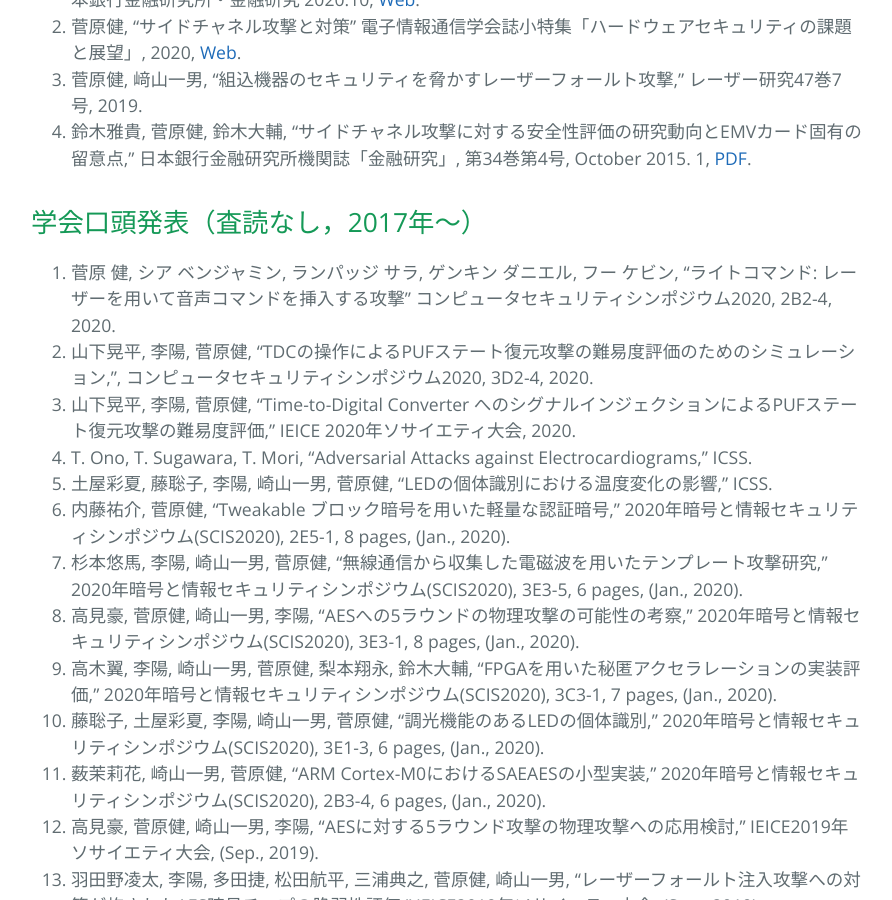
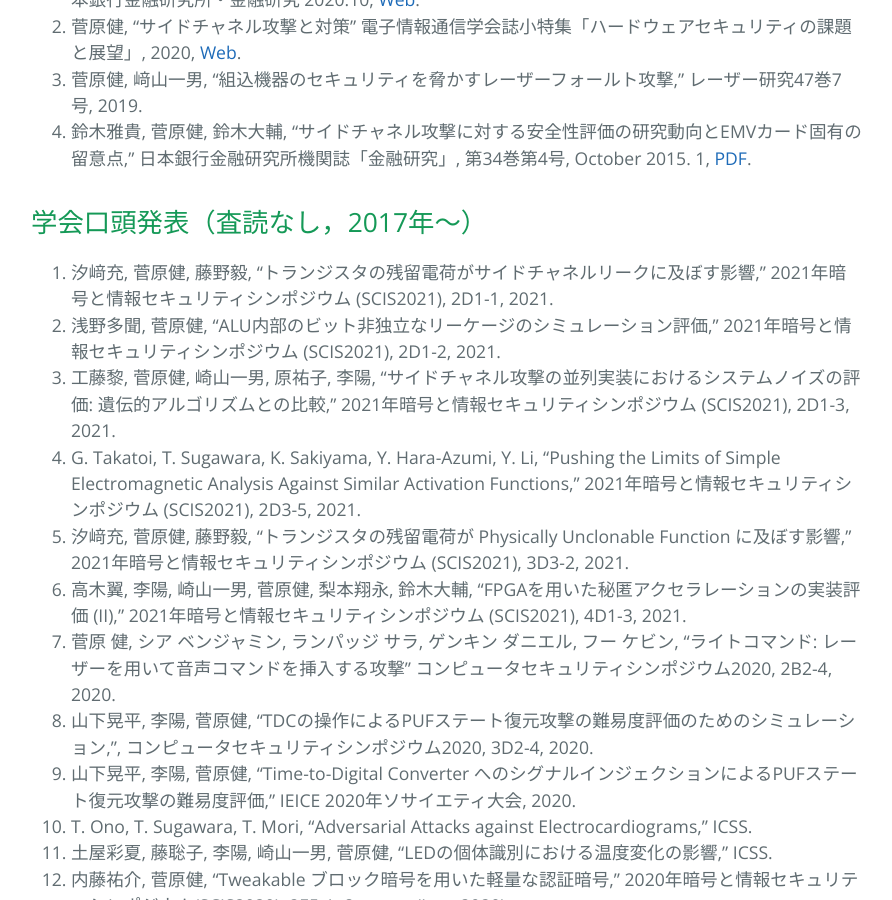
Before and after one commit to sugawara-bbbb/weblab, a Jekyll site: the page built from publication.md, in a window 1280 px wide and 900 px high, scrolled down 6347 px. Shown: the whole window, without its empty margins (193-1085 px from the left). Built offline with Jekyll 4.4.1, drawn with Linux system fonts in a browser that asks for light colours; our own code applies the rules of GitHub Pages for plain Markdown files; some of the changed text lies outside the part shown.

Commit message:
SCIS2021

```diff
--- a/publication.md
+++ b/publication.md
@@ -96,6 +96,12 @@ layout: default
 
 ## 学会口頭発表（査読なし，2017年〜）
 
+1. 汐﨑充, 菅原健, 藤野毅, "トランジスタの残留電荷がサイドチャネルリークに及ぼす影響," 2021年暗号と情報セキュリティシンポジウム (SCIS2021), 2D1-1, 2021.
+1. 浅野多聞, 菅原健, "ALU内部のビット非独立なリーケージのシミュレーション評価," 2021年暗号と情報セキュリティシンポジウム (SCIS2021), 2D1-2, 2021.
+1. 工藤黎, 菅原健, 崎山一男, 原祐子, 李陽, "サイドチャネル攻撃の並列実装におけるシステムノイズの評価: 遺伝的アルゴリズムとの比較," 2021年暗号と情報セキュリティシンポジウム (SCIS2021), 2D1-3, 2021.
+1. G. Takatoi, T. Sugawara, K. Sakiyama, Y. Hara-Azumi, Y. Li, "Pushing the Limits of Simple Electromagnetic Analysis Against Similar Activation Functions," 2021年暗号と情報セキュリティシンポジウム (SCIS2021), 2D3-5, 2021.
+1. 汐﨑充, 菅原健, 藤野毅, "トランジスタの残留電荷が Physically Unclonable Function に及ぼす影響," 2021年暗号と情報セキュリティシンポジウム (SCIS2021), 3D3-2, 2021.
+1. 高木翼, 李陽, 崎山一男, 菅原健, 梨本翔永, 鈴木大輔, "FPGAを用いた秘匿アクセラレーションの実装評価 (II)," 2021年暗号と情報セキュリティシンポジウム (SCIS2021), 4D1-3, 2021.
 1. 菅原 健, シア ベンジャミン, ランパッジ サラ, ゲンキン ダニエル, フー ケビン,  "ライトコマンド: レーザーを用いて音声コマンドを挿入する攻撃" コンピュータセキュリティシンポジウム2020, 2B2-4, 2020.
 1. 山下晃平, 李陽, 菅原健, "TDCの操作によるPUFステート復元攻撃の難易度評価のためのシミュレーション,", コンピュータセキュリティシンポジウム2020, 3D2-4, 2020.
 1. 山下晃平, 李陽, 菅原健, "Time-to-Digital Converter へのシグナルインジェクションによるPUFステート復元攻撃の難易度評価," IEICE 2020年ソサイエティ大会, 2020.
@@ -145,6 +151,7 @@ layout: default
 
 ## 講演・チュートリアル・パネルディスカッション等
 
+1. 菅原健, "ライトコマンド: レーザー照射により音声コマンド を挿入する攻撃," 第5回 IoT セキュリティフォーラム, 2020.
 1. T. Sugawara, B. Cyr, S. Rampazzi, D. Genkin, and K. Fu, "Light Commands: レーザーを用いて音声コマンドを挿入する攻撃," 暗号と情報セキュリティワークショップ2020, 2020.
 1. T. Sugawara, "Laser Injection Attacks on Integrated Circuits and Sensors," SPQR Laboratory Embedded Security Workshop, 2020 (invited).
 1. T. Sugawara, B. Cyr, S. Rampazzi, D. Genkin, and K. Fu, "Light Commands: Laser-Based Audio Injection on Voice-Controllable Systems," 2019, [Web](https://lightcommands.com).
```
